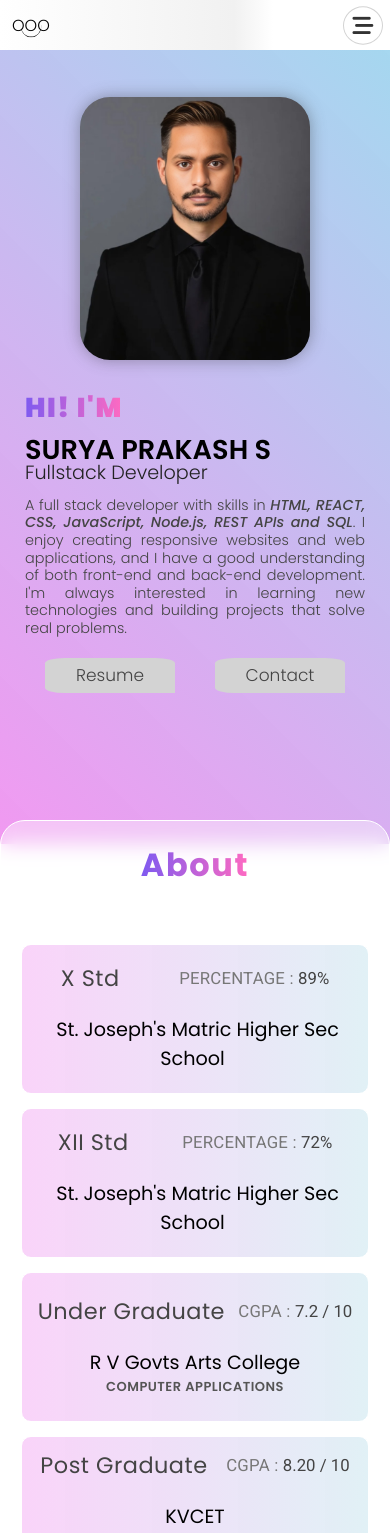
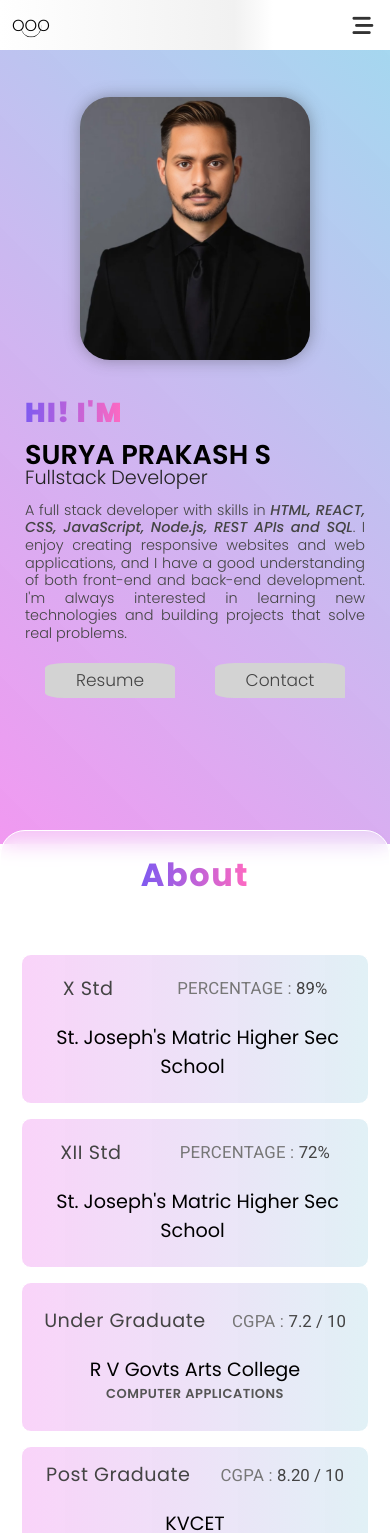
Before and after one commit to Surya-Prakash-S-hub/portfolio, a React (Create React App) app: page / in a window 390 px wide. Shown: the top 1533 px of the page. Built offline with nearby package versions, Linux system fonts and the light colour scheme.

Commit message:
update new style

```diff
--- a/public/style/main.css
+++ b/public/style/main.css
@@ -460,7 +460,7 @@ section#about {
 }
 .main-content .heading {
   padding: 8px;
-  display: flex;
+  display: inline-flex;
   align-items: center;
   justify-content: space-around;
   flex-direction: row;
--- a/public/style/main2.css
+++ b/public/style/main2.css
@@ -71,7 +71,6 @@
   }
   .secondlink .barIcon .bar {
     background-color: white;
-    border: 1px solid lightgrey;
     font-size: 1.3rem;
     color: #333;
     transform: scaleY(1.1);
@@ -154,6 +153,7 @@
   }
   .user-profile .profile {
     flex: 1;
+    padding: 20px;
   }
   .user-profile .profile .greetings {
     font-size: 1.7em;
@@ -204,7 +204,7 @@
     padding: 1px;
   }
   .main-content .heading .topic {
-    font-size: 1.4rem;
+    font-size: 1.2rem;
     font-weight: 400;
     text-transform: capitalize;
   }
@@ -214,6 +214,10 @@
   }
   .main-content .university .unv-name span {
     font-size: 1.2rem;
+  }
+  .contact-form
+  {
+    padding: 2rem 1rem;
   }
 }
 @media only screen and (max-width: 1375px) {
--- a/src/Components/MainComponents/ContSection.js
+++ b/src/Components/MainComponents/ContSection.js
@@ -2,13 +2,20 @@ import React from "react";
 
 function Contact() {
   const customStyle = {
-    margin: '25px auto',
+    margin: "25px auto",
   };
+  function newMessage(e) {
+    e.preventDefault();
+    alert(
+      "Thanks for the message! Don't forget to visit my other projects. THANK YOU 💗"
+    );
+    window.location.reload();
+  }
   return (
     <section style={customStyle} id="contact" className="fade-in">
       <div className="cntContent">
         <h2>Contact Me</h2>
-        <form className="contact-form" autoComplete="on">
+        <form onSubmit={newMessage} className="contact-form" autoComplete="on">
           <div className="input-group">
             <i className="fa-solid fa-user"></i>
             <input
--- a/src/Components/MainComponents/HomeSection.js
+++ b/src/Components/MainComponents/HomeSection.js
@@ -1,13 +1,14 @@
 import React from "react";
 import profilePic1 from "../assets/pr.png";
 import profilePic2 from "../assets/user_pic.png";
+import resumePDF from "../assets/resume.pdf";
 
 function Home() {
-  // Import the image from the 'picture' folder
   function addClass() {
     const bet = document.querySelector(".container-fluid");
     bet.classList.add("O-O");
   }
+
   return (
     <section id="home" onLoad={addClass}>
       <div className="container-fluid">
@@ -32,7 +33,13 @@ function Home() {
             </div>
             <div className="btns" style={{ "--i": 3 }}>
               <div className="button-one btn">
-                <a href="#home">Resume</a>
+                <a
+                  href={resumePDF}
+                  target="_blank"
+                  rel="noopener noreferrer"
+                >
+                  Resume
+                </a>
               </div>
               <div className="button-two btn">
                 <a href="#contact">Contact</a>
```
Also changed, not shown: 1 other file (tests, documents, lock files or other folders).
